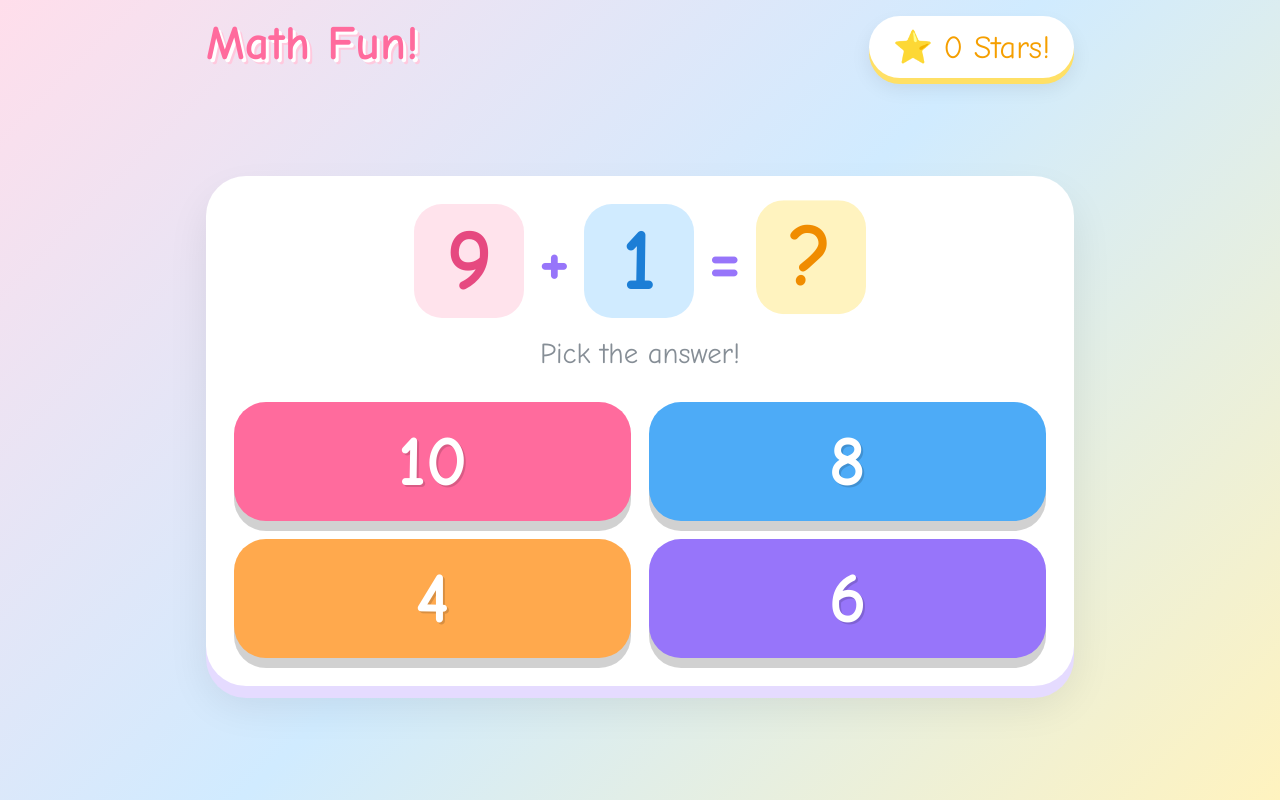
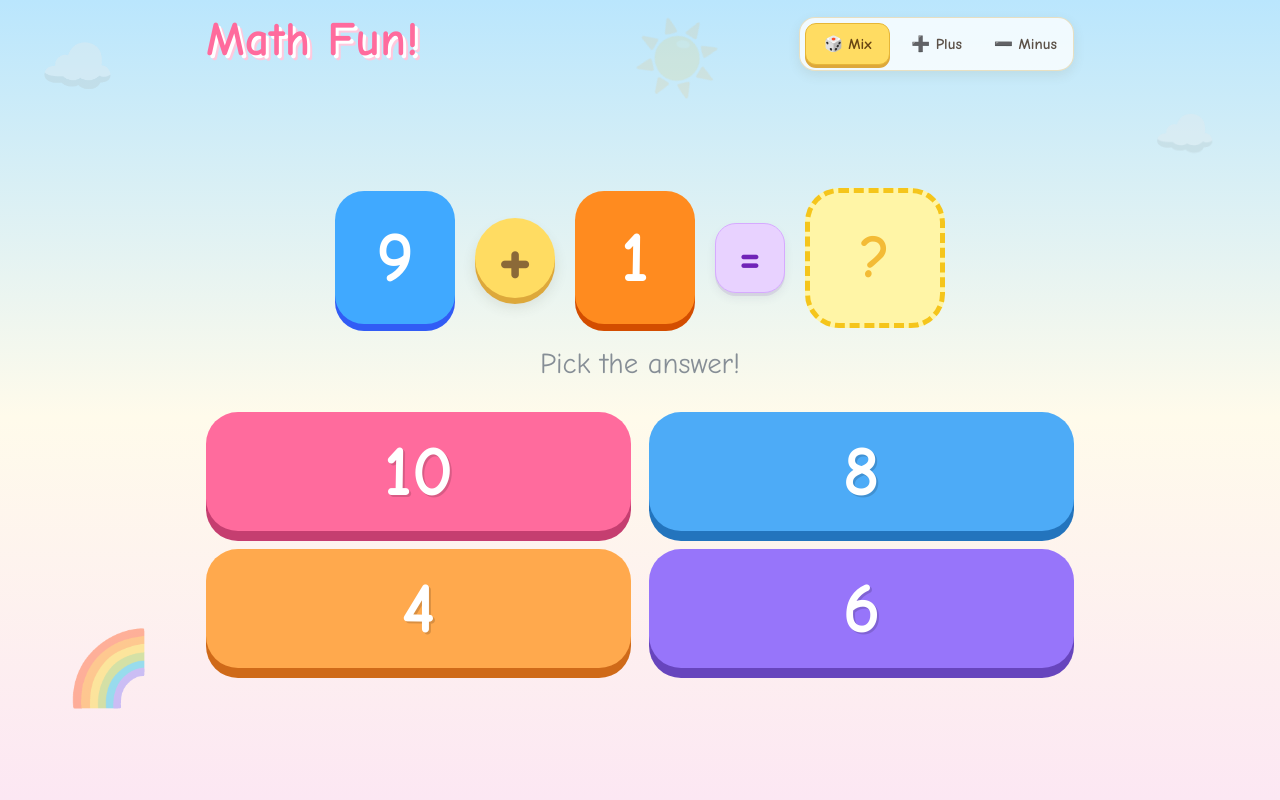
Before and after one commit to ppa993/playful-math, a React (Vite) app: page / in a window 1280 px wide. Built offline with nearby package versions, Linux system fonts and the light colour scheme.

Commit message:
update ui

```diff
--- a/src/App.tsx
+++ b/src/App.tsx
@@ -1,15 +1,17 @@
 import { useCallback, useEffect, useState } from "react";
 
 type Problem = { a: number; b: number; op: "+" | "-"; answer: number; options: number[]; emoji: string };
+type GameMode = "mixed" | "addition" | "subtraction";
 
 const EMOJIS = ["🍎", "⭐", "🐟", "🍓", "🎈", "🐞", "🍪", "🌸"];
 const PRAISE = ["Great Job!", "Awesome!", "Super Star!", "You Did It!", "Amazing!", "Wow!"];
 const BTN_COLORS = ["#ff6b9d", "#4dabf7", "#ffa94d", "#9775fa"];
+const BTN_SHADOWS = ["#c53e70", "#2374bd", "#cf6a19", "#6745bd"];
 const rand = (n: number) => Math.floor(Math.random() * n);
 const problemKey = (a: number, b: number, op: Problem["op"]) => `${a}${op}${b}`;
 
-function makeProblem(previousKey?: string): Problem {
-  const op = Math.random() < 0.5 ? "+" : "-";
+function makeProblem(previousKey?: string, mode: GameMode = "mixed"): Problem {
+  const op = mode === "addition" ? "+" : mode === "subtraction" ? "-" : Math.random() < 0.5 ? "+" : "-";
   let a: number, b: number, answer: number;
   if (op === "+") {
     a = rand(9) + 1;
@@ -20,7 +22,7 @@ function makeProblem(previousKey?: string): Problem {
     b = rand(a - 1) + 1;
     answer = a - b;
   }
-  if (previousKey === problemKey(a, b, op)) return makeProblem(previousKey);
+  if (previousKey === problemKey(a, b, op)) return makeProblem(previousKey, mode);
   const set = new Set([answer]);
   while (set.size < 4) set.add(rand(10) + 1);
   const options = [...set].sort(() => Math.random() - 0.5);
@@ -64,6 +66,27 @@ function beep(freqs: number[], dur = 0.12) {
   } catch {}
 }
 
+function speak(text: string) {
+  try {
+    if (!("speechSynthesis" in window)) return;
+    const speech = window.speechSynthesis;
+    speech.cancel();
+    const voices = speech.getVoices();
+    const feminineName = /\b(female|woman|samantha|victoria|karen|moira|tessa|fiona|zira|aria|jenny|susan|sara|ava|allison|joanna|kendra|kimberly|salli|ivy)\b/i;
+    const englishVoice = (voice: SpeechSynthesisVoice) => voice.lang.toLowerCase().startsWith("en");
+    const preferredVoice = voices.find((voice) => englishVoice(voice) && feminineName.test(voice.name))
+      ?? voices.find((voice) => englishVoice(voice) && /google.*english/i.test(voice.name))
+      ?? voices.find((voice) => englishVoice(voice) && voice.default)
+      ?? voices.find(englishVoice)
+      ?? voices.find((voice) => voice.default);
+    const utterance = new SpeechSynthesisUtterance(text);
+    utterance.rate = 0.95;
+    utterance.pitch = 1.1;
+    if (preferredVoice) utterance.voice = preferredVoice;
+    speech.speak(utterance);
+  } catch {}
+}
+
 function Confetti() {
   const colors = ["#ff6b9d", "#ffd43b", "#69db7c", "#4dabf7", "#9775fa", "#ffa94d"];
   return (
@@ -101,17 +124,28 @@ function Tokens({ n, emoji, faded = 0 }: { n: number; emoji: string; faded?: num
 export default function App() {
   const [p, setP] = useState<Problem>(makeProblem);
   const [stars, setStars] = useState(0);
+  const [gameMode, setGameMode] = useState<GameMode>("mixed");
   const [status, setStatus] = useState<"idle" | "right" | "wrong">("idle");
   const [wrong, setWrong] = useState<number[]>([]);
   const [praise, setPraise] = useState("");
   const [shakeKey, setShakeKey] = useState(0);
-  const [showAids, setShowAids] = useState(false);
-
+  const [showAids] = useState(false);
   const next = useCallback(() => {
-    setP((current) => makeProblem(problemKey(current.a, current.b, current.op)));
+    setP((current) => makeProblem(problemKey(current.a, current.b, current.op), gameMode));
     setStatus("idle");
     setWrong([]);
-  }, []);
+  }, [gameMode]);
+
+  const selectMode = (mode: GameMode) => {
+    setGameMode(mode);
+    setP((current) => makeProblem(problemKey(current.a, current.b, current.op), mode));
+    setStatus("idle");
+    setWrong([]);
+  };
+
+  useEffect(() => {
+    speak(`What is ${p.a} ${p.op === "+" ? "plus" : "minus"} ${p.b}?`);
+  }, [p.a, p.b, p.op]);
 
   useEffect(() => {
     if (status === "idle") return;
@@ -124,7 +158,9 @@ export default function App() {
     if (v === p.answer) {
       setStatus("right");
       setStars((s) => s + 1);
-      setPraise(PRAISE[rand(PRAISE.length)]);
+      const selectedPraise = PRAISE[rand(PRAISE.length)];
+      setPraise(selectedPraise);
+      speak(selectedPraise);
       beep([523, 659, 784, 1047]);
     } else {
       setStatus("wrong");
@@ -136,27 +172,42 @@ export default function App() {
 
   return (
     <div className="app">
+      <div className="background-decor" aria-hidden="true">
+        <span className="bg-cloud bg-cloud-left">☁️</span>
+        <span className="bg-cloud bg-cloud-right">☁️</span>
+        <span className="bg-rainbow">🌈</span>
+        <span className="bg-sun">☀️</span>
+      </div>
       {status === "right" && <Confetti key={stars} />}
       <header className="top">
-        <h1 className="title" onDoubleClick={() => setShowAids((visible) => !visible)}>Math Fun!</h1>
+        <h1 className="title">Math Fun!</h1>
         <div className="top-actions">
-          <button
-            className="stars"
-            type="button"
-            aria-pressed={showAids}
-            aria-label="Double-click to show or hide aids"
-          >
-            ⭐ {stars} {stars === 1 ? "Star" : "Stars"}!
-          </button>
+          <div className="mode-select" role="group" aria-label="Choose math mode">
+            {([
+              ["mixed", "🎲 Mix"],
+              ["addition", "➕ Plus"],
+              ["subtraction", "➖ Minus"],
+            ] as const).map(([mode, label]) => (
+              <button
+                key={mode}
+                type="button"
+                className={`mode-button ${gameMode === mode ? "selected" : ""}`}
+                aria-pressed={gameMode === mode}
+                onClick={() => selectMode(mode)}
+              >
+                {label}
+              </button>
+            ))}
+          </div>
         </div>
       </header>
 
       <main className={`card ${status === "wrong" ? "shake" : ""}`} key={shakeKey}>
         <div className="equation">
           <span className="num n1">{p.a}</span>
-          <span className="op">{p.op}</span>
+          <span className="op operator">{p.op}</span>
           <span className="num n2">{p.b}</span>
-          <span className="op">=</span>
+          <span className="op equals">=</span>
           <span className={`num q ${status === "right" ? "solved" : ""}`}>{status === "right" ? p.answer : "?"}</span>
         </div>
 
@@ -187,13 +238,15 @@ export default function App() {
           {p.options.map((v, i) => {
             const isWrong = wrong.includes(v);
             const isRight = status === "right" && v === p.answer;
+            const background = isRight ? "#51cf66" : BTN_COLORS[i];
+            const shadow = isWrong ? "#b9c1c9" : isRight ? "#258b3b" : BTN_SHADOWS[i];
             return (
               <button
                 key={v}
                 onClick={() => pick(v)}
                 onPointerDown={unlockAudio}
                 className={`opt ${isWrong ? "used" : ""} ${isRight ? "correct" : ""}`}
-                style={{ background: isRight ? "#51cf66" : BTN_COLORS[i] }}
+                style={{ background, "--opt-shadow": shadow }}
                 disabled={isWrong}
               >
                 {v}
--- a/src/index.css
+++ b/src/index.css
@@ -1,19 +1,31 @@
 * { box-sizing: border-box; }
-body { margin: 0; font-family: "Comic Neue", "Comic Sans MS"; background: linear-gradient(135deg, #ffdeeb, #d0ebff 50%, #fff3bf); min-height: 100vh; overflow-x: hidden; }
-.app { min-height: 100vh; max-width: 900px; margin: 0 auto; padding: 16px; display: flex; flex-direction: column; }
+body { margin: 0; font-family: "Comic Neue", "Comic Sans MS"; background: linear-gradient(180deg, #bae6fd 0%, #fffbeb 52%, #fce7f3 100%); min-height: 100vh; overflow-x: hidden; }
+.app { position: relative; isolation: isolate; min-height: 100vh; max-width: 900px; margin: 0 auto; padding: 16px; display: flex; flex-direction: column; }
+.background-decor { position: fixed; inset: 0; z-index: -1; overflow: hidden; pointer-events: none; opacity: .4; }
+.bg-cloud, .bg-rainbow, .bg-sun { position: absolute; display: block; }
+.bg-cloud { font-size: 3.75rem; animation: float-slow 4s ease-in-out infinite; }
+.bg-cloud-left { top: 2.5rem; left: 2.5rem; }
+.bg-cloud-right { top: 6rem; right: 4rem; font-size: 3.125rem; animation-name: float-reverse; }
+.bg-rainbow { bottom: 5rem; left: 4rem; font-size: 4.5rem; animation: float-slow 4s ease-in-out infinite; }
+.bg-sun { top: 1rem; left: 50%; font-size: 4.5rem; opacity: .3; animation: spin-slow 30s linear infinite; }
 .top { display: flex; justify-content: space-between; align-items: center; flex-wrap: wrap; gap: 12px; }
 .top-actions { display: flex; align-items: center; gap: 12px; flex-wrap: wrap; }
 .title { margin: 0; font-size: 3rem; color: #ff6b9d; text-shadow: 3px 3px 0 #fff, 5px 5px 0 #ffc9de; animation: bob 2s ease-in-out infinite; }
-.stars { font-family: inherit; font-weight: 400; background: #fff; border: 0; padding: 12px 24px; border-radius: 999px; font-size: 2rem; color: #f59f00; box-shadow: 0 6px 0 #ffe066, 0 10px 20px rgba(0,0,0,.08); cursor: pointer; animation: pop .5s; }
-.stars:focus-visible { outline: 4px solid #9775fa; outline-offset: 4px; }
-.card { width: 100%; margin: auto 0; background: #fff; border-radius: 40px; padding: 28px; box-shadow: 0 12px 0 #e5dbff, 0 20px 40px rgba(0,0,0,.08); text-align: center; }
-.equation { display: flex; justify-content: center; align-items: center; gap: 14px; flex-wrap: wrap; }
-.num { font-size: 5.5rem; font-weight: 700; min-width: 110px; padding: 0 16px; border-radius: 28px; line-height: 1.3; }
-.n1 { background: #ffe3ec; color: #e64980; }
-.n2 { background: #d0ebff; color: #1c7ed6; }
-.q { background: #fff3bf; color: #f08c00; animation: bob 1.5s infinite; }
-.q.solved { background: #d3f9d8; color: #2b8a3e; animation: pop .5s; }
-.op { font-size: 4.5rem; color: #9775fa; font-weight: 700; }
+.mode-select { display: grid; grid-template-columns: repeat(3, minmax(0, 1fr)); gap: 4px; padding: 5px; border: 1px solid rgba(202, 138, 4, .24); border-radius: 16px; background: rgba(255, 255, 255, .78); box-shadow: 0 4px 12px rgba(112, 84, 44, .1); }
+.mode-button { min-height: 42px; padding: 7px 10px; border: 1px solid transparent; border-radius: 11px; background: transparent; color: #5c5148; font: inherit; font-size: .95rem; font-weight: 700; white-space: nowrap; cursor: pointer; transition: background-color .15s, color .15s, box-shadow .15s; }
+.mode-button:hover { background: rgba(255, 224, 102, .45); }
+.mode-button.selected { background: #ffdc62; color: #684513; border-color: #e6b637; box-shadow: 0 3px 0 #dda83b; }
+.mode-button:focus-visible { outline: 3px solid #7250bd; outline-offset: 2px; }
+.card { width: 100%; margin: auto 0; background: transparent; border-radius: 0; padding: 18px 0; box-shadow: none; text-align: center; }
+.equation { display: flex; justify-content: center; align-items: center; gap: 20px; flex-wrap: nowrap; }
+.num { display: flex; align-items: center; justify-content: center; flex: 0 0 auto; width: 120px; height: 133px; padding: 0; border-radius: 29px; font-size: 4.5rem; font-weight: 700; line-height: 1; }
+.n1 { background: #40a9ff; color: #fff; box-shadow: 0 7px 0 #315cf5; }
+.n2 { background: #ff8b1f; color: #fff; box-shadow: 0 7px 0 #d34d00; }
+.q { width: 140px; height: 140px; min-width: 0; border: 5px dashed #f5c51b; border-radius: 34px; background: #fff5a6; color: #f3bb36; font-size: 3.75rem; animation: none; }
+.q.solved { border-style: solid; border-color: #69db7c; background: #d3f9d8; color: #2b8a3e; animation: pop .5s; }
+.op { display: flex; flex: 0 0 auto; align-items: center; justify-content: center; font-size: 3rem; font-weight: 700; line-height: 1; }
+.operator { width: 80px; height: 80px; border-radius: 50%; background: #ffdc62; color: #8b6938; box-shadow: 0 6px 0 #dda83b, 0 9px 14px rgba(72, 65, 38, .12); font-size: 5rem; }
+.equals { width: 70px; height: 70px; border: 1px solid #d6aaff; border-radius: 21px; background: #e8d2ff; color: #7024b8; box-shadow: 0 3px 0 rgba(114, 57, 171, .12), 0 5px 10px rgba(75, 49, 104, .08); }
 .aids { margin: 24px 0 8px; display: flex; justify-content: center; align-items: center; gap: 16px; flex-wrap: wrap; min-height: 90px; }
 .tokens { display: flex; flex-wrap: wrap; justify-content: center; gap: 6px; max-width: 320px; background: #f8f9fa; padding: 12px; border-radius: 24px; }
 .token { font-size: 2.4rem; animation: pop .4s backwards; position: relative; }
@@ -28,10 +40,10 @@ body { margin: 0; font-family: "Comic Neue", "Comic Sans MS"; background: linear
 .try { color: #f76707; }
 .ask { color: #868e96; font-size: 1.8rem; }
 .options { display: grid; grid-template-columns: repeat(2, 1fr); gap: 18px; }
-@media (max-width: 600px) { .options { grid-template-columns: repeat(2, 1fr); } .num { font-size: 3.5rem; min-width: 70px; } .op { font-size: 3rem; } .title { font-size: 2.2rem; } }
-.opt { font-family: inherit; font-size: 4.5rem; font-weight: 700; color: #fff; border: none; border-radius: 32px; padding: 18px 0; cursor: pointer; box-shadow: 0 10px 0 rgba(0,0,0,.18); transition: transform .1s; text-shadow: 2px 2px 0 rgba(0,0,0,.15); }
+@media (max-width: 600px) { .options { grid-template-columns: repeat(2, 1fr); } .top-actions { width: 100%; } .mode-select { width: 100%; } .mode-button { padding: 7px 3px; font-size: .78rem; } .equation { gap: clamp(7px, 2.6vw, 16px); } .num { width: clamp(60px, 15.67vw, 96px); height: clamp(70px, 17.4vw, 106px); font-size: clamp(2.6rem, 9.4vw, 4rem); border-radius: clamp(17px, 3.8vw, 24px); } .op { font-size: clamp(2rem, 7.8vw, 2.8rem); } .operator { width: clamp(48px, 10.45vw, 64px); height: clamp(48px, 10.45vw, 64px); font-size: clamp(3.2rem, 12vw, 3.8rem); } .equals { width: clamp(44px, 9.14vw, 56px); height: clamp(44px, 9.14vw, 56px); border-radius: 16px; } .q { width: clamp(82px, 18.28vw, 112px); height: clamp(82px, 18.28vw, 112px); border-radius: clamp(21px, 4.5vw, 28px); border-width: 4px; font-size: clamp(2.5rem, 8vw, 3.3rem); } .title { font-size: 2.2rem; } }
+.opt { font-family: inherit; font-size: 4.5rem; font-weight: 700; color: #fff; border: none; border-radius: 32px; padding: 18px 0; cursor: pointer; box-shadow: 0 10px 0 var(--opt-shadow); transition: transform .1s; text-shadow: 2px 2px 0 rgba(0,0,0,.15); }
 .opt:hover { transform: translateY(-4px) scale(1.04); }
-.opt:active { transform: translateY(6px); box-shadow: 0 4px 0 rgba(0,0,0,.18); }
+.opt:active { transform: translateY(6px); box-shadow: 0 4px 0 var(--opt-shadow); }
 .opt.used { background: #dee2e6 !important; color: #adb5bd; opacity: .6; cursor: default; transform: none; }
 .opt.correct { animation: pop .5s; }
 .next { margin-top: 24px; font-family: inherit; font-size: 2.2rem; font-weight: 700; background: #40c057; color: #fff; border: none; border-radius: 999px; padding: 16px 44px; cursor: pointer; box-shadow: 0 8px 0 #2b8a3e; animation: bob 1s infinite; }
@@ -43,3 +55,6 @@ body { margin: 0; font-family: "Comic Neue", "Comic Sans MS"; background: linear
 @keyframes pop { 0% { transform: scale(0); } 70% { transform: scale(1.2); } 100% { transform: scale(1); } }
 @keyframes bounce { to { transform: translateY(-12px) scale(1.05); } }
 @keyframes shake { 20%,60% { transform: translateX(-14px); } 40%,80% { transform: translateX(14px); } }
+@keyframes float-slow { 50% { transform: translateY(-10px); } }
+@keyframes float-reverse { 50% { transform: translateY(10px); } }
+@keyframes spin-slow { to { transform: translateX(-50%) rotate(360deg); } }
```
